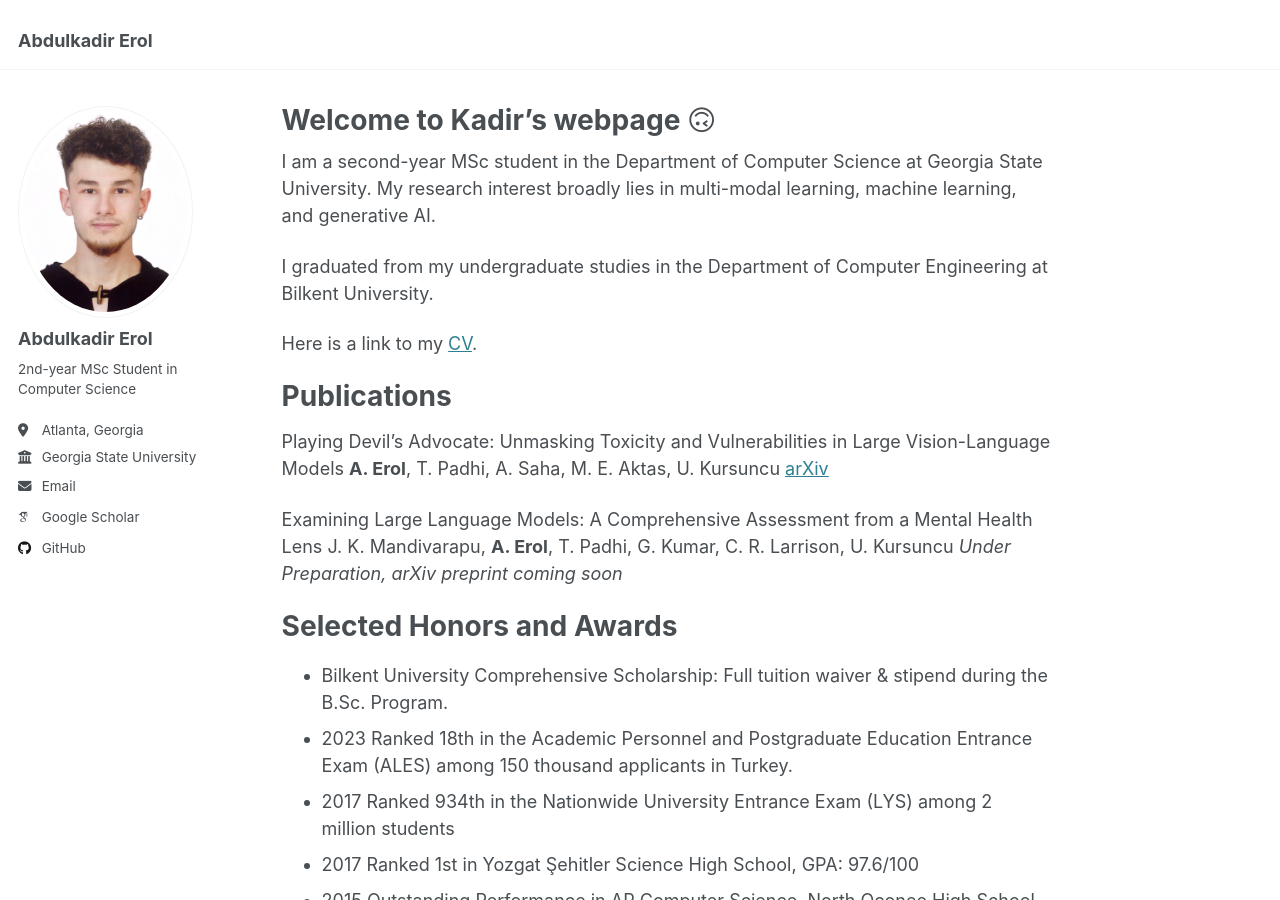
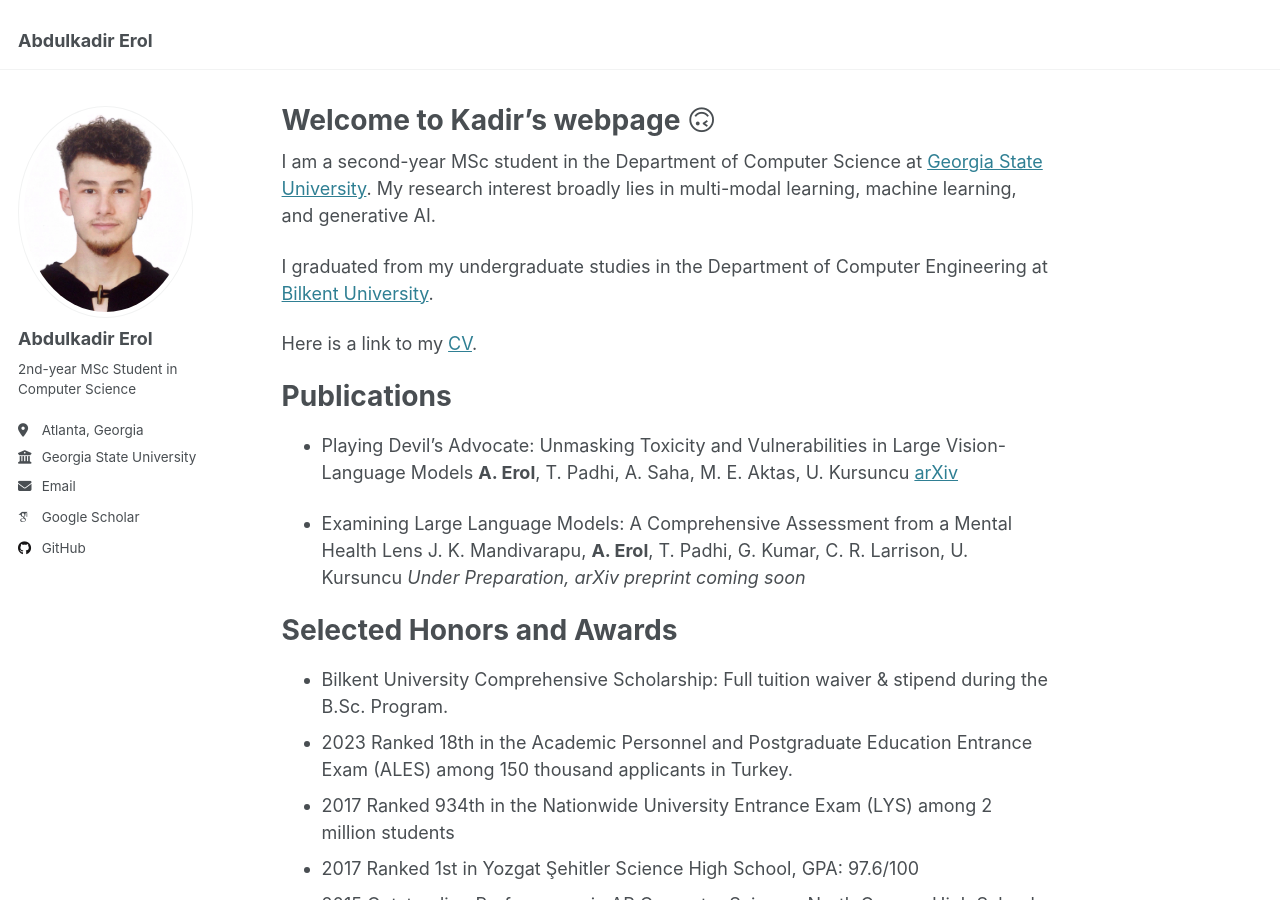
Before and after one commit to abdulkadirerol/abdulkadirerol.github.io, a Jekyll site: the page built from _pages/about.md, in a window 1280 px wide and 900 px high. Built offline with Jekyll 4.4.1, drawn with Linux system fonts in a browser that asks for light colours; some web fonts are replaced; part of the change alters nothing that is shown.

Commit message:
update pages

```diff
--- a/_pages/about.md
+++ b/_pages/about.md
@@ -7,18 +7,18 @@ redirect_from:
   - /about.html
 ---
 
-I am a second-year MSc student in the Department of Computer Science at Georgia State University. My research interest broadly lies in multi-modal learning, machine learning, and generative AI.
+I am a second-year MSc student in the Department of Computer Science at [Georgia State University](https://www.gsu.edu/). My research interest broadly lies in multi-modal learning, machine learning, and generative AI.
 
-I graduated from my undergraduate studies in the Department of Computer Engineering at Bilkent University.
+I graduated from my undergraduate studies in the Department of Computer Engineering at [Bilkent University](https://w3.bilkent.edu.tr/bilkent/).
 
 Here is a link to my [CV](../files/abdulkadir_erol_CV.pdf).
 
 Publications
 ======
-Playing Devil’s Advocate: Unmasking Toxicity and Vulnerabilities in Large Vision-Language Models
+- Playing Devil’s Advocate: Unmasking Toxicity and Vulnerabilities in Large Vision-Language Models
 **A. Erol**, T. Padhi, A. Saha, M. E. Aktas, U. Kursuncu [arXiv](https://arxiv.org/abs/2501.09039)
 
-Examining Large Language Models: A Comprehensive Assessment from a Mental Health Lens
+- Examining Large Language Models: A Comprehensive Assessment from a Mental Health Lens
 J. K. Mandivarapu, **A. Erol**, T. Padhi, G. Kumar, C. R. Larrison, U. Kursuncu
 *Under Preparation, arXiv preprint coming soon*
 
```
